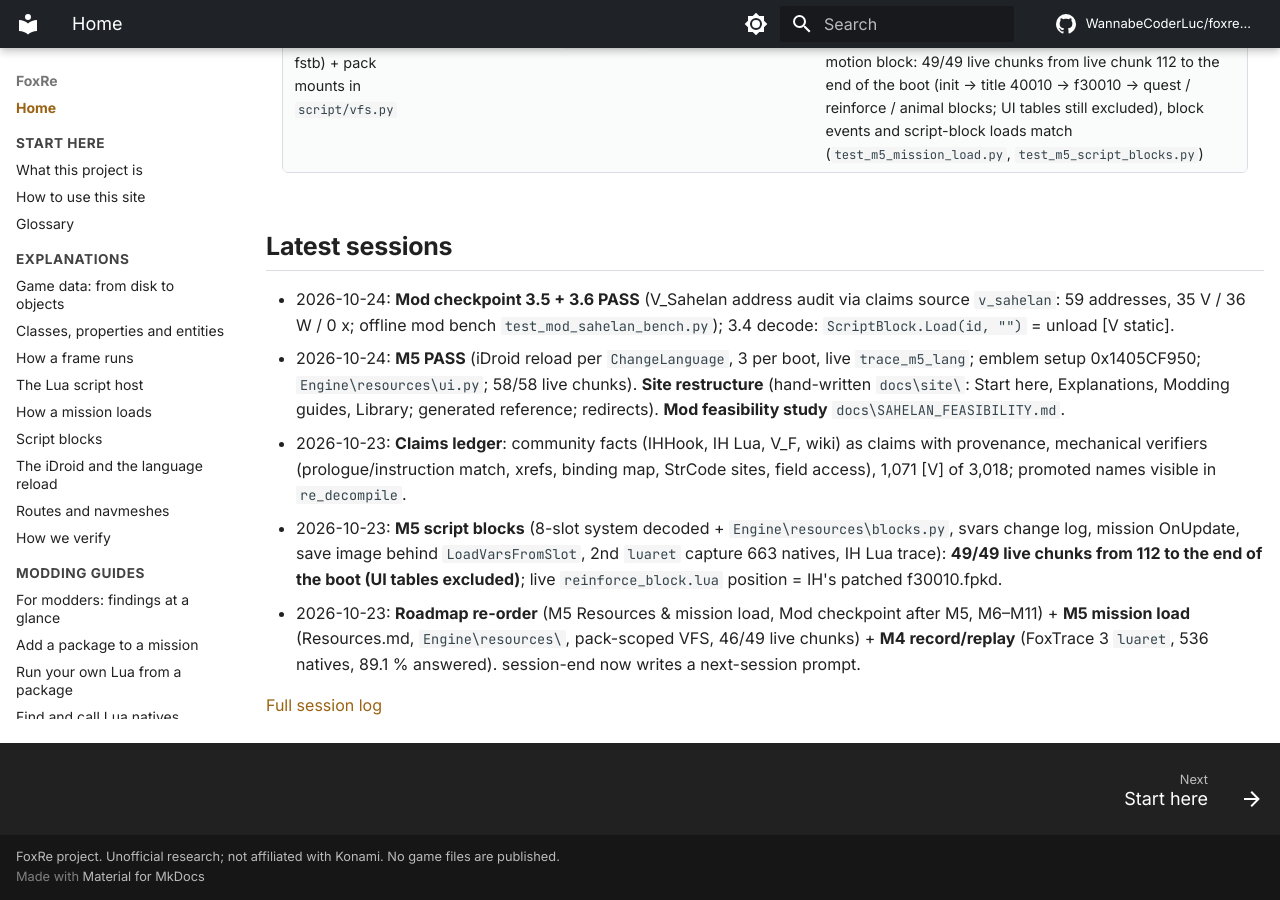
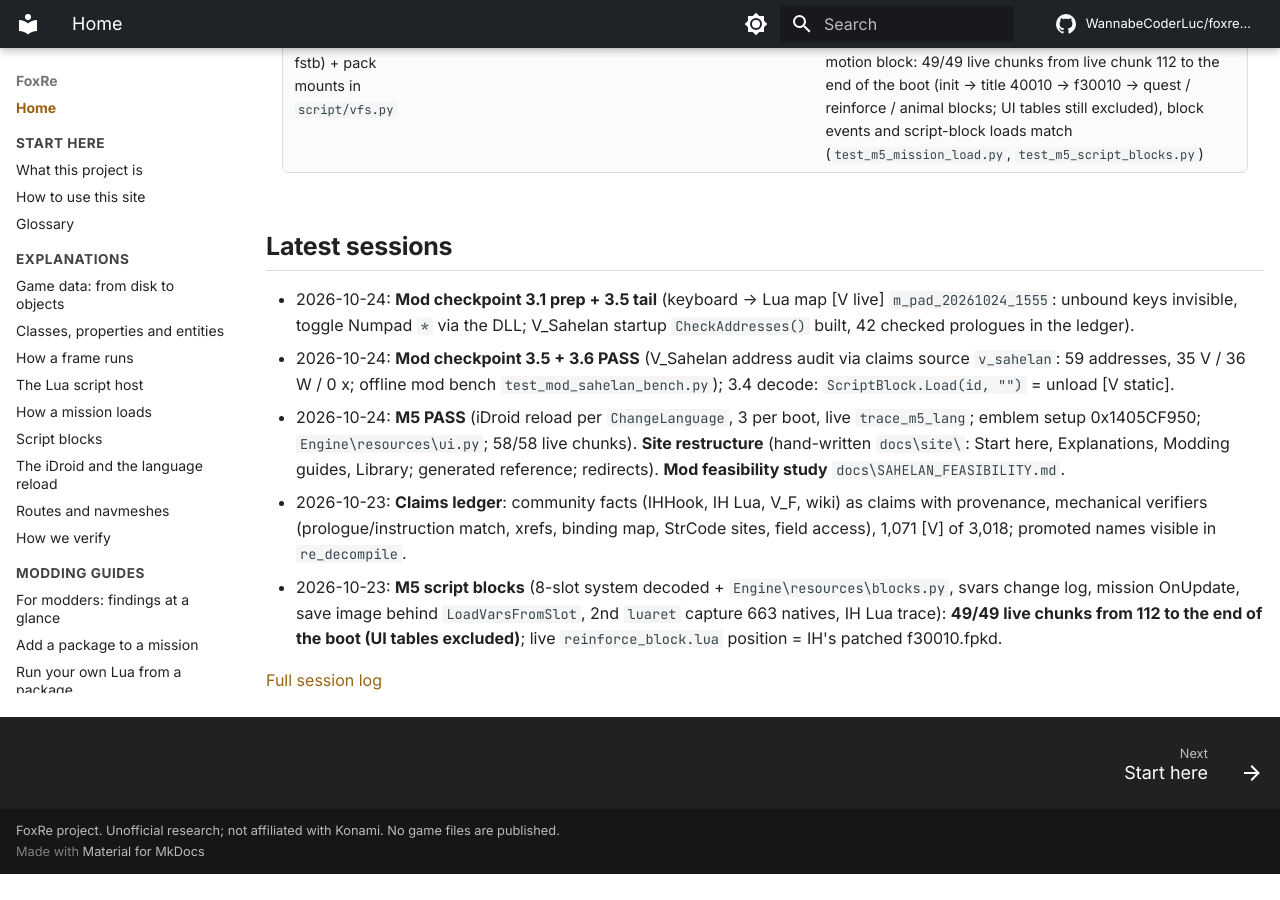
Before and after one commit to WannabeCoderLuc/foxre-wiki, an MkDocs documentation site: the page built from docs/index.md, in a window 1280 px wide and 900 px high, scrolled down 2159 px. Built offline with MkDocs 1.6.1 and Material for MkDocs 9.7.7, drawn with Linux system fonts in a browser that asks for light colours; comment, search, counter and statistics services are not loaded; after the commit the page ends 3033 px from its top, so only the background shows below that.

Commit message:
Site update 2026-10-24 (generated from project docs)

```diff
--- a/docs/index.md
+++ b/docs/index.md
@@ -79,10 +79,10 @@ PC 1.0.15.4 &middot; runtime analysis only &middot; no game files published &mid
 
 ## Latest sessions
 
+- 2026-10-24: **Mod checkpoint 3.1 prep + 3.5 tail** (keyboard → Lua map [V live] `m_pad_20261024_1555`: unbound keys invisible, toggle Numpad `*` via the DLL; V_Sahelan startup `CheckAddresses()` built, 42 checked prologues in the ledger).
 - 2026-10-24: **Mod checkpoint 3.5 + 3.6 PASS** (V_Sahelan address audit via claims source `v_sahelan`: 59 addresses, 35 V / 36 W / 0 x; offline mod bench `test_mod_sahelan_bench.py`); 3.4 decode: `ScriptBlock.Load(id, "")` = unload [V static].
 - 2026-10-24: **M5 PASS** (iDroid reload per `ChangeLanguage`, 3 per boot, live `trace_m5_lang`; emblem setup 0x1405CF950; `Engine\resources\ui.py`; 58/58 live chunks). **Site restructure** (hand-written `docs\site\`: Start here, Explanations, Modding guides, Library; generated reference; redirects). **Mod feasibility study** `docs\SAHELAN_FEASIBILITY.md`.
 - 2026-10-23: **Claims ledger**: community facts (IHHook, IH Lua, V_F, wiki) as claims with provenance, mechanical verifiers (prologue/instruction match, xrefs, binding map, StrCode sites, field access), 1,071 [V] of 3,018; promoted names visible in `re_decompile`.
 - 2026-10-23: **M5 script blocks** (8-slot system decoded + `Engine\resources\blocks.py`, svars change log, mission OnUpdate, save image behind `LoadVarsFromSlot`, 2nd `luaret` capture 663 natives, IH Lua trace): **49/49 live chunks from 112 to the end of the boot (UI tables excluded)**; live `reinforce_block.lua` position = IH's patched f30010.fpkd.
-- 2026-10-23: **Roadmap re-order** (M5 Resources & mission load, Mod checkpoint after M5, M6–M11) + **M5 mission load** (Resources.md, `Engine\resources\`, pack-scoped VFS, 46/49 live chunks) + **M4 record/replay** (FoxTrace 3 `luaret`, 536 natives, 89.1 % answered). session-end now writes a next-session prompt.
 
 [Full session log](status/log.md)
```
Also changed, not shown: docs/engine/claims.md (+2 -2 lines), docs/status/log.md (+1 -0 lines), docs/status/roadmap.md (+1 -0 lines).
